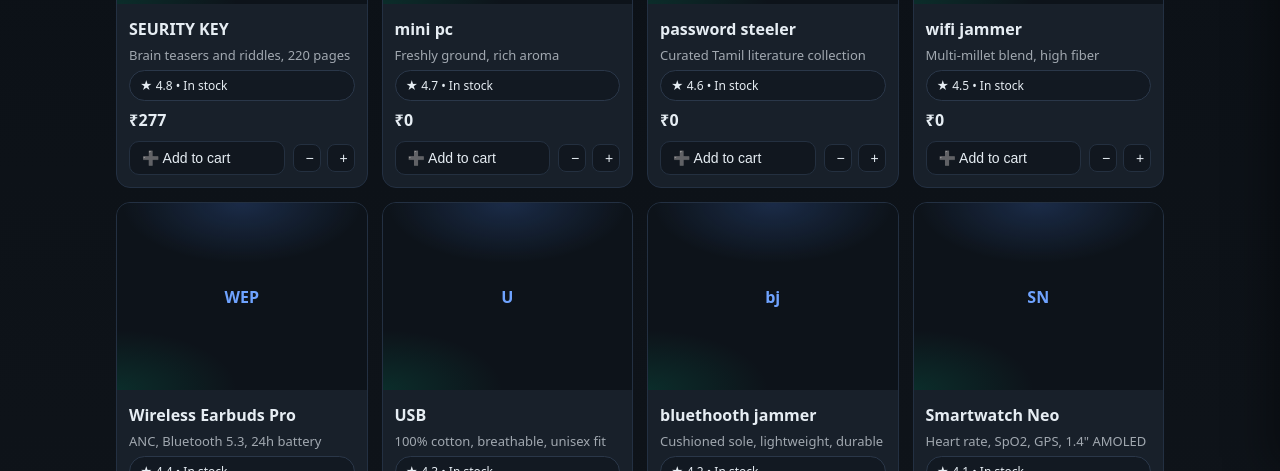
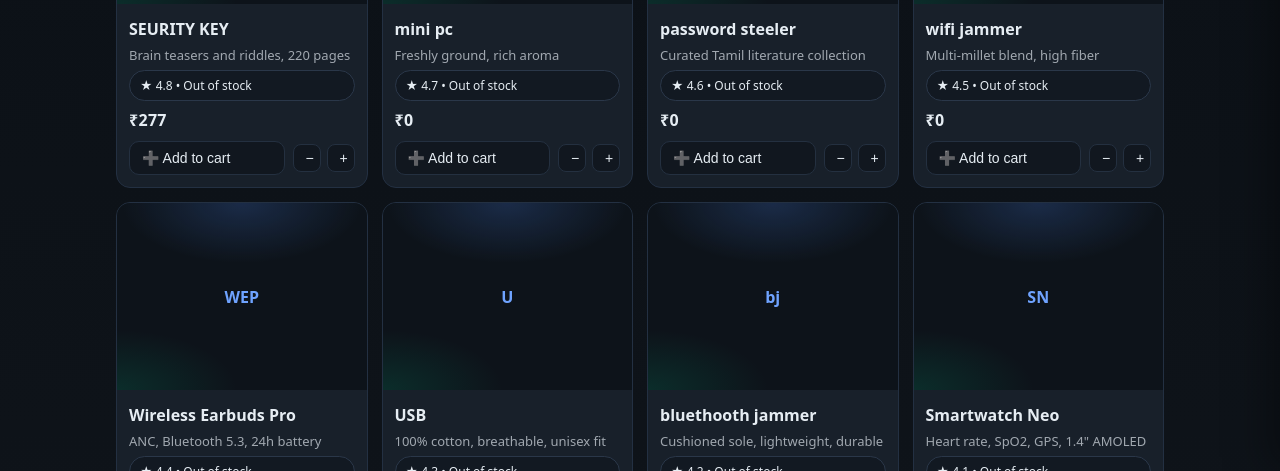
Before and after one commit to cyberwolfarmy121-art/CYBER-TECH, a plain HTML site: page index.html in a window 1280 px wide. Shown: the part 329-800 px from the top of the page. Drawn offline with Linux system fonts and the light colour scheme.

Commit message:
Add files via upload

```diff
--- a/index.html
+++ b/index.html
@@ -233,14 +233,14 @@
 
     // ---- Sample product data ----
     const products = [
-      {id:"P1001", title:"Wireless Earbuds Pro", category:"electronics", price:0, rating:4.4, stock:12, img:"", desc:"ANC, Bluetooth 5.3, 24h battery"},
-      {id:"P1002", title:"Smartwatch Neo", category:"electronics", price:0, rating:4.1, stock:8, img:"", desc:"Heart rate, SpO2, GPS, 1.4\" AMOLED"},
-      {id:"P2001", title:"USB", category:"hack", price:0, rating:4.3, stock:20, img:"", desc:"100% cotton, breathable, unisex fit"},
-      {id:"P2002", title:"bluethooth jammer", category:"jammer", price:0, rating:4.2, stock:16, img:"", desc:"Cushioned sole, lightweight, durable"},
-      {id:"P3001", title:"SEURITY KEY", category:"keys", price:277, rating:4.8, stock:30, img:"", desc:"Brain teasers and riddles, 220 pages"},
-      {id:"P3002", title:"password steeler", category:"hack", price:0, rating:4.6, stock:14, img:"", desc:"Curated Tamil literature collection"},
-      {id:"P4001", title:"mini pc", category:"hack", price:0, rating:4.7, stock:25, img:"", desc:"Freshly ground, rich aroma"},
-      {id:"P4002", title:"wifi jammer", category:"jammer", price:0, rating:4.5, stock:18, img:"", desc:"Multi‑millet blend, high fiber"}
+      {id:"P1001", title:"Wireless Earbuds Pro", category:"electronics", price:0, rating:4.4, stock:0, img:"", desc:"ANC, Bluetooth 5.3, 24h battery"},
+      {id:"P1002", title:"Smartwatch Neo", category:"electronics", price:0, rating:4.1, stock:0, img:"", desc:"Heart rate, SpO2, GPS, 1.4\" AMOLED"},
+      {id:"P2001", title:"USB", category:"hack", price:0, rating:4.3, stock:0, img:"", desc:"100% cotton, breathable, unisex fit"},
+      {id:"P2002", title:"bluethooth jammer", category:"jammer", price:0, rating:4.2, stock:0, img:"", desc:"Cushioned sole, lightweight, durable"},
+      {id:"P3001", title:"SEURITY KEY", category:"keys", price:277, rating:4.8, stock:0, img:"", desc:"Brain teasers and riddles, 220 pages"},
+      {id:"P3002", title:"password steeler", category:"hack", price:0, rating:4.6, stock:0, img:"", desc:"Curated Tamil literature collection"},
+      {id:"P4001", title:"mini pc", category:"hack", price:0, rating:4.7, stock:0, img:"", desc:"Freshly ground, rich aroma"},
+      {id:"P4002", title:"wifi jammer", category:"jammer", price:0, rating:4.5, stock:0, img:"", desc:"Multi‑millet blend, high fiber"}
     ];
 
     // ---- State ----
```
